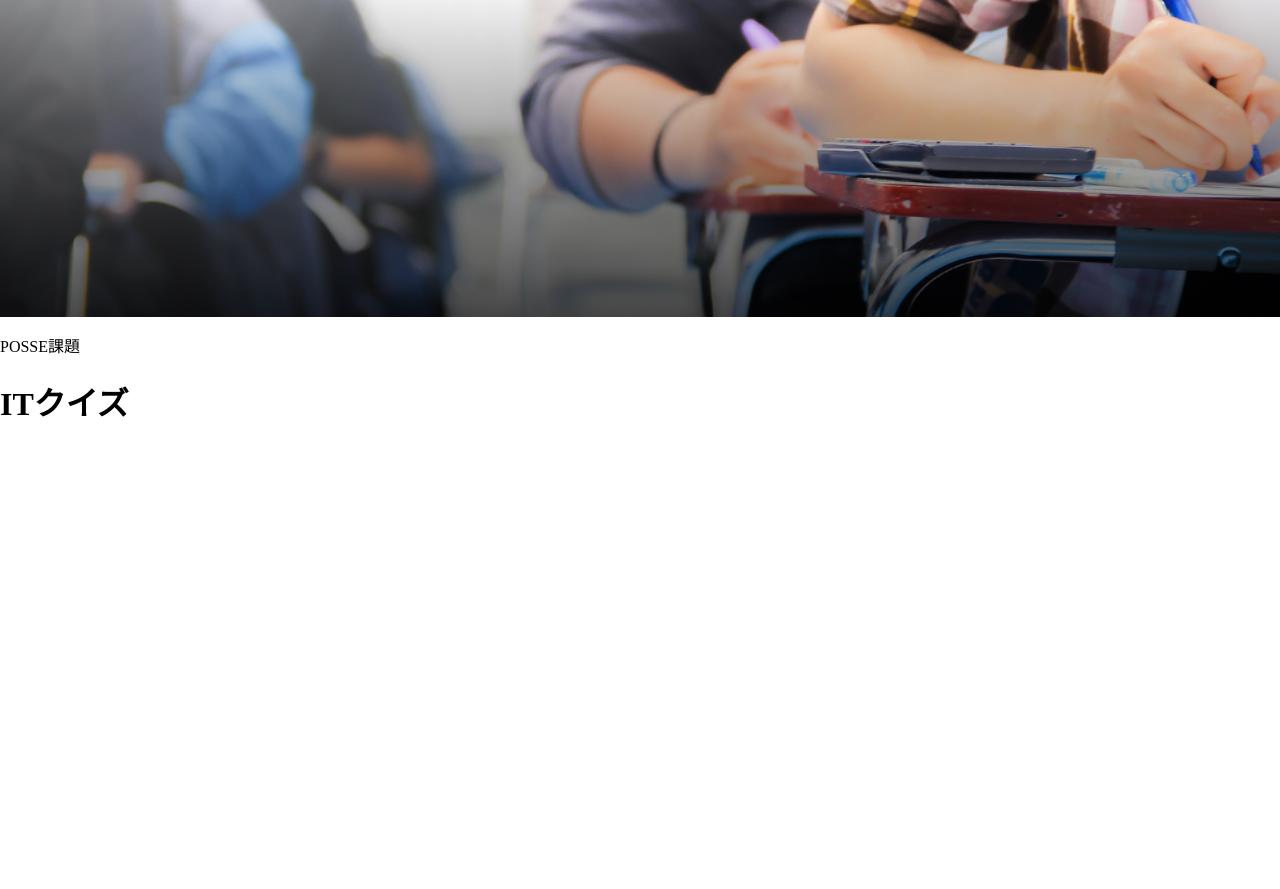
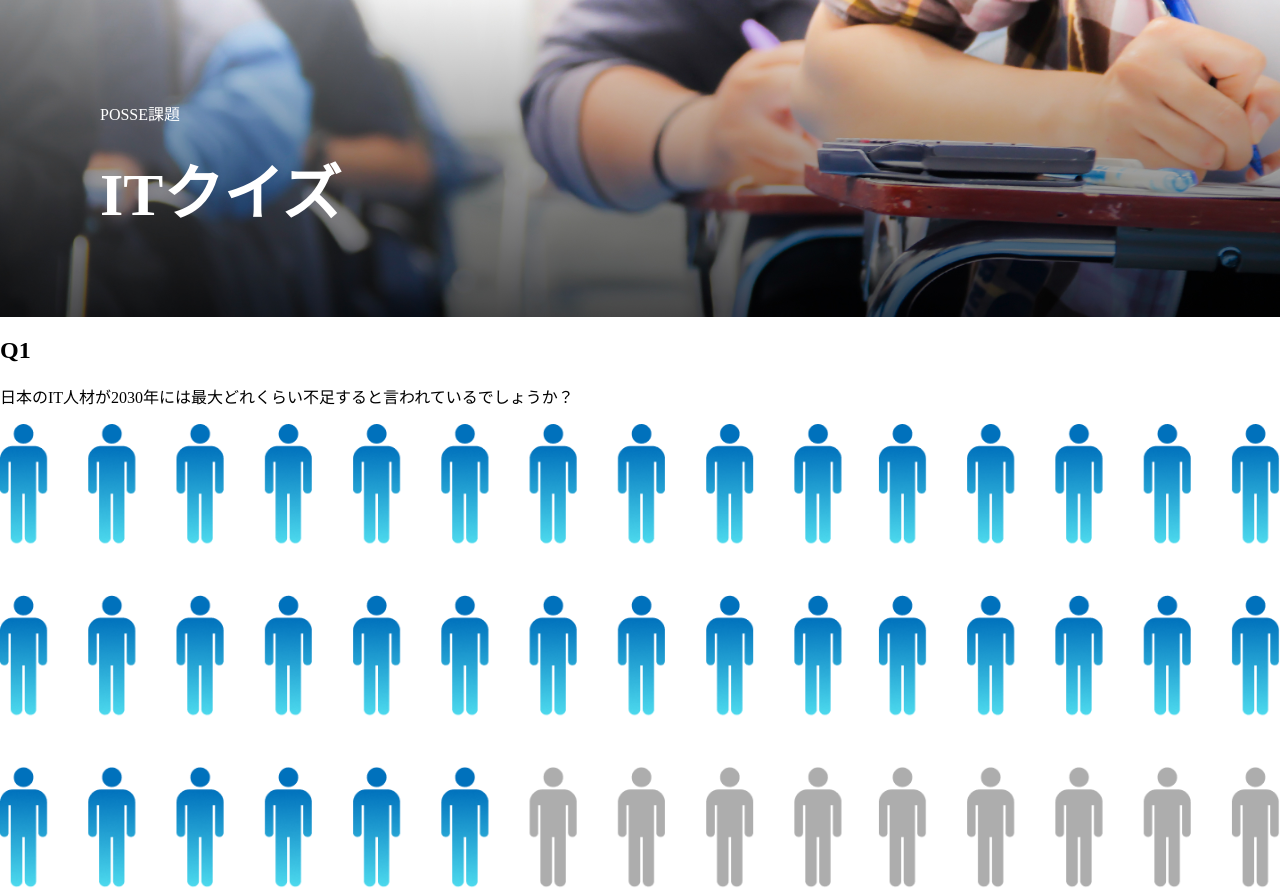
Before and after one commit to kohta9521/posse-quiz-remake, a plain HTML site: page index.html in a window 1280 px wide. Shown: the part 75-964 px from the top of the page. Before the commit the page ends 800 px from the top, so only its background shows below. Drawn offline with Linux system fonts and the light colour scheme.

Commit message:
9/1 作業終了

```diff
--- a/index.html
+++ b/index.html
@@ -34,5 +34,19 @@
         <p class="hero__subtitle">POSSE課題</p>
         <h1 class="hero__title">ITクイズ</h1>
     </div>
+
+    <div class="quiz__1">
+        <div class="quiz__number">
+            <h2 class="quiz__number--content">Q1</h2>
+        </div>
+        <div class="quiz__peoblem">
+            <p class="quiz__problem--content">
+                日本のIT人材が2030年には最大どれくらい不足すると言われているでしょうか？
+            </p>
+        </div>
+        <div class="quiz__image">
+            <img src="./assets/img/quiz/img-quiz01.png" alt="クイズ問題画面">
+        </div>
+    </div>
 </body>
 </html>
--- a/style.css
+++ b/style.css
@@ -59,4 +59,17 @@ img {
     height: 320px;
     object-fit: cover;
 }
+.hero__subtitle {
+    position: absolute;
+    top: 160px;
+    left: 100px;
+    color: rgb(255, 255, 255);
+}
+.hero__title {
+    position: absolute;
+    top: 180px;
+    left: 100px;
+    font-size: 60px;
+    color: white;
+}
 /* hero部分終了 */
```
